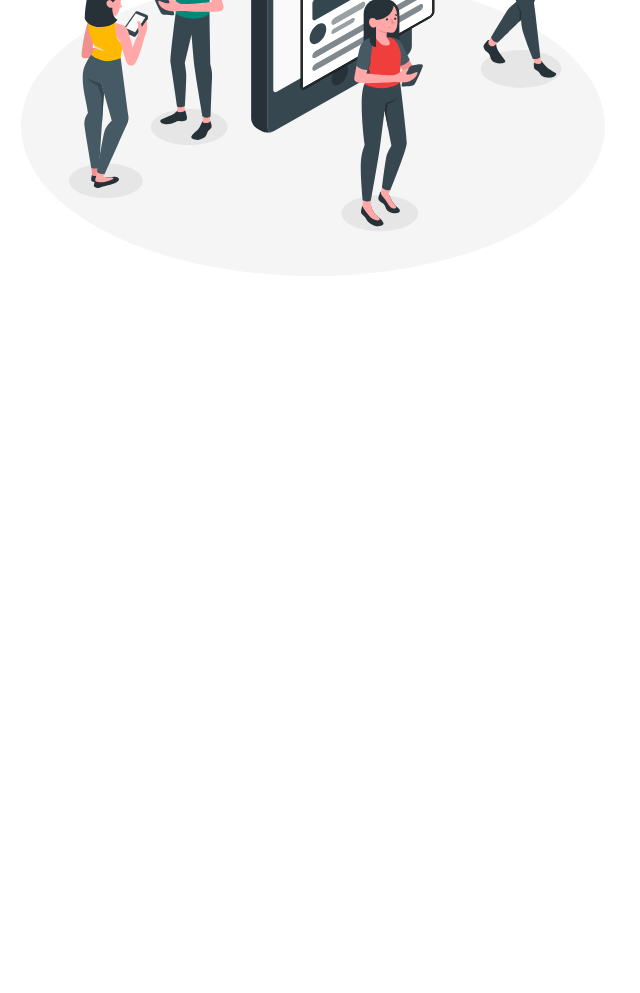
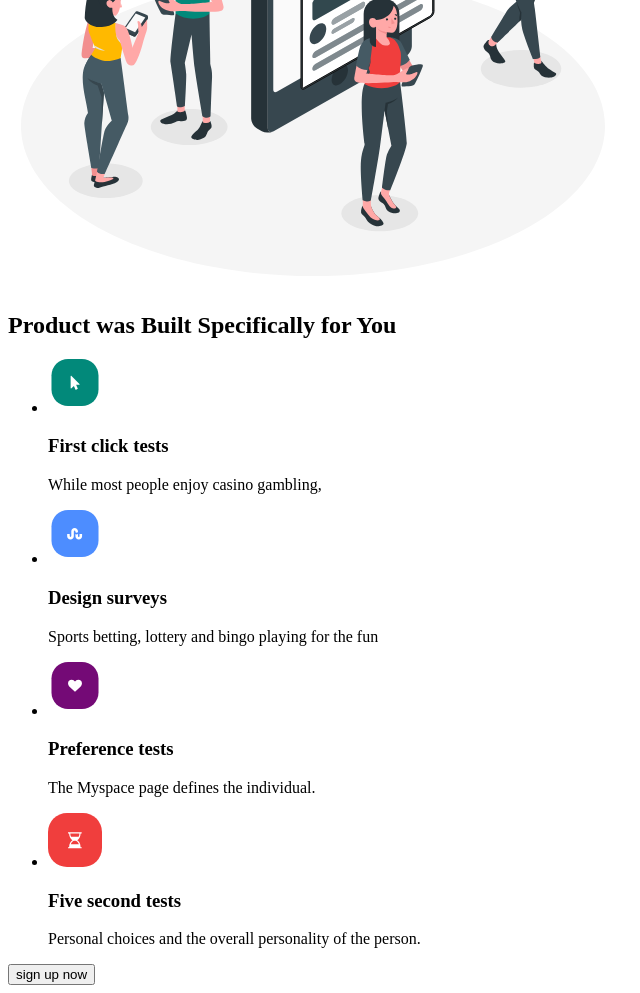
Before and after one commit to XviacheslavX/blended3_1, a plain HTML site: page index.html in a window 1280 px wide. Shown: the part 620-1613 px from the top of the page, without its empty margins (0-640 px from the left). Before the commit the page ends 920 px from the top, so only its background shows below. Drawn offline with Linux system fonts and the light colour scheme.

Commit message:
Viacheslav
version 1.0.2

```diff
--- a/index.html
+++ b/index.html
@@ -41,6 +41,52 @@
         </ul>
         <img src="./images/hero-img.svg" alt="" width="610" height="555" />
       </section>
+      <section>
+        <h2>Product was Built Specifically for You</h2>
+        <ul>
+          <li>
+            <img
+              src="./images/product/first.svg"
+              alt="First click tests"
+              height="54"
+              width="54"
+            />
+            <h3>First click tests</h3>
+            <p>While most people enjoy casino gambling,</p>
+          </li>
+          <li>
+            <img
+              src="./images/product/design.svg"
+              alt="Design surveys"
+              height="54"
+              width="54"
+            />
+            <h3>Design surveys</h3>
+            <p>Sports betting, lottery and bingo playing for the fun</p>
+          </li>
+          <li>
+            <img
+              src="./images/product/preference.svg"
+              alt="Preference tests"
+              height="54"
+              width="54"
+            />
+            <h3>Preference tests</h3>
+            <p>The Myspace page defines the individual.</p>
+          </li>
+          <li>
+            <img
+              src="./images/product/five.svg"
+              alt="Five second tests"
+              height="54"
+              width="54"
+            />
+            <h3>Five second tests</h3>
+            <p>Personal choices and the overall personality of the person.</p>
+          </li>
+        </ul>
+        <button type="button">sign up now</button>
+      </section>
     </main>
     <footer></footer>
   </body>
```
Also changed, not shown: images/product/design.svg (added), images/product/first.svg (added), images/product/five.svg (added), images/product/preference.svg (added).
